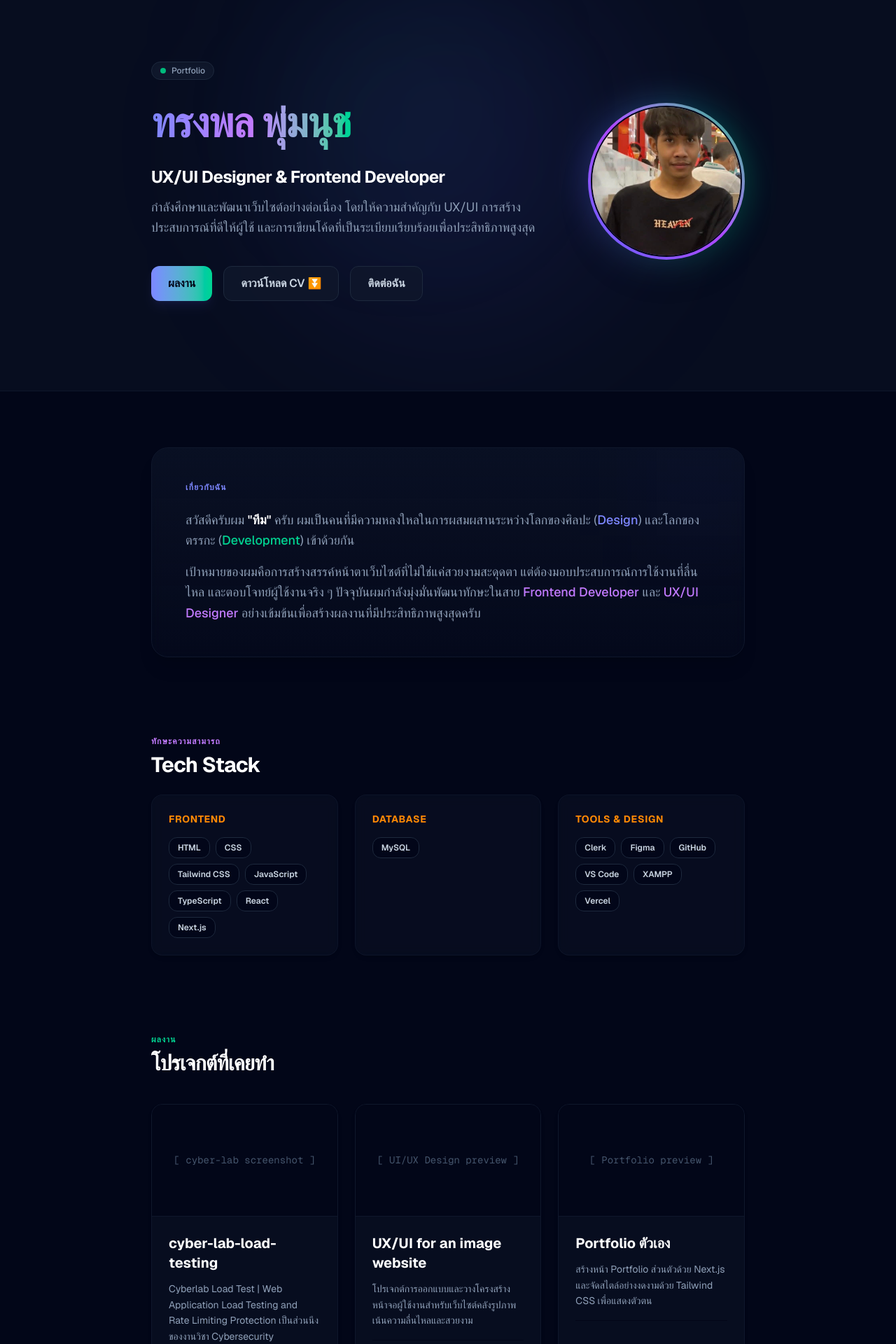
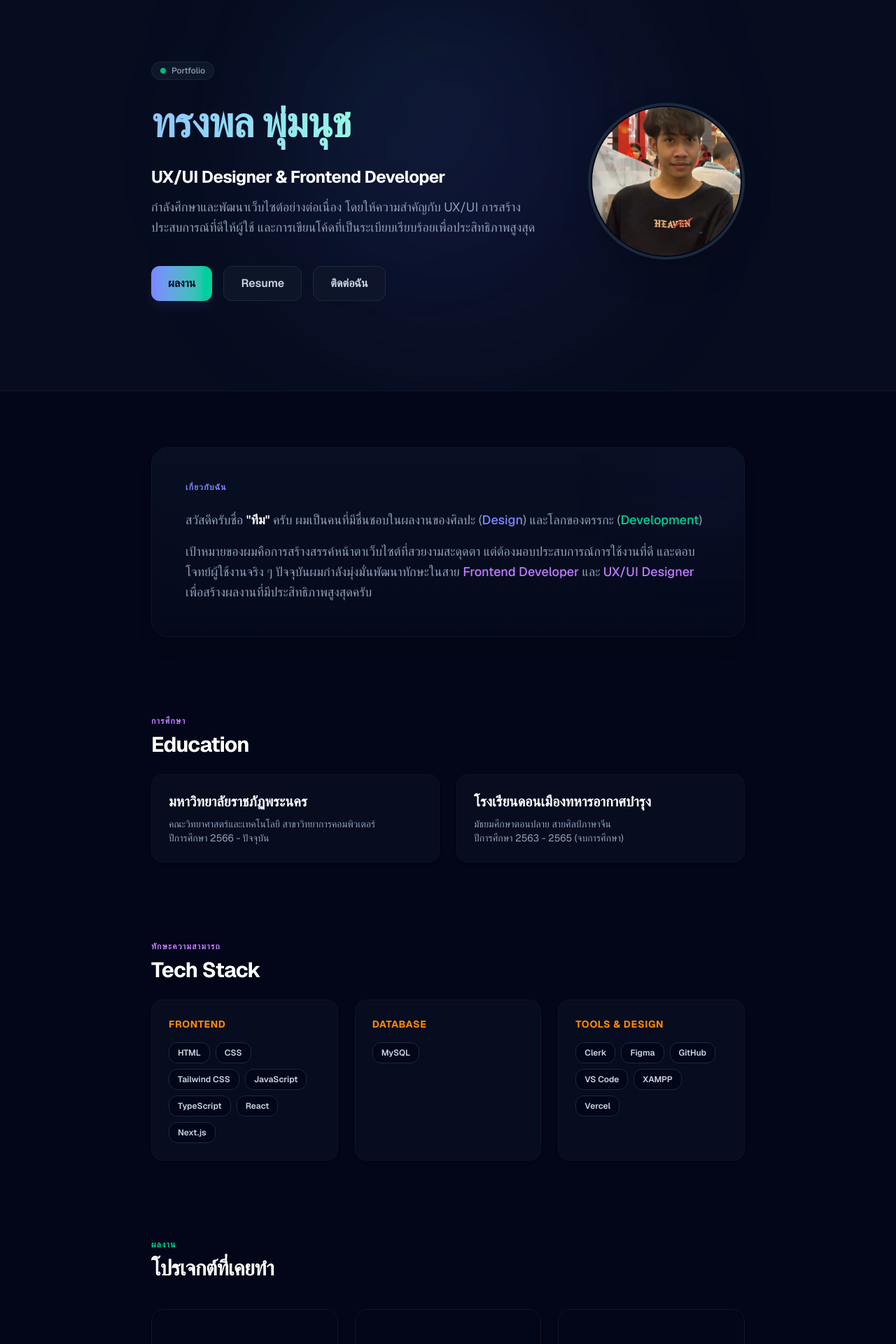
Before and after one commit to songpolteam005/my-portfolio-songpol, a Next.js app: page / in a window 1280 px wide. Shown: the part 40-1960 px from the top of the page at 70% size. Built offline with nearby package versions, Linux system fonts and the light colour scheme.

Commit message:
อัปเดต

```diff
--- a/app/page.tsx
+++ b/app/page.tsx
@@ -20,7 +20,7 @@ export default function Home() {
                 Portfolio
               </div>
               <h1 className="text-4xl md:text-6xl font-extrabold tracking-tight text-white leading-tight">
-                <span className="text-transparent bg-clip-text bg-gradient-to-r from-indigo-400 via-purple-400 to-emerald-400">ทรงพล พุ่มนุช</span>
+                <span className="text-transparent bg-clip-text bg-gradient-to-r from-blue-300 to-teal-200">ทรงพล พุ่มนุช</span>
               </h1>
 
               <div className="mt-6 space-y-3">
@@ -45,7 +45,7 @@ export default function Home() {
                   download
                   className="inline-flex items-center justify-center gap-2 px-6 py-3 border border-slate-800 text-base font-semibold rounded-xl text-slate-300 bg-slate-900/80 hover:bg-slate-900 hover:text-white transition-all duration-200 hover:-translate-y-0.5"
                 >
-                  ดาวน์โหลด CV ⏬
+                  Resume
                 </a>
 
                 <a
@@ -57,11 +57,10 @@ export default function Home() {
               </div>
             </div>
 
-            {/* ฝั่งขวา: รูปภาพกรอบโปรไฟล์แบบวงกลมเรืองแสง */}
+            {/* ฝั่งขวา: รูปภาพกรอบโปรไฟล์ (ปรับเป็นขอบสี Slate เรียบหรูแทนสีรุ้ง) */}
             <div className="flex-shrink-0 relative group">
-              <div className="absolute inset-0 bg-gradient-to-r from-indigo-500 to-emerald-500 rounded-full blur-xl opacity-40 group-hover:opacity-60 transition-opacity duration-300 animate-pulse" />
-
-              <div className="relative w-48 h-48 md:w-56 md:h-56 rounded-full p-1 bg-gradient-to-tr from-indigo-500 via-purple-500 to-emerald-500 shadow-2xl">
+              {/* ลบเงาเรืองแสงสีรุ้งด้านหลังออกเพื่อให้ดูเรียบง่ายขึ้น */}
+              <div className="relative w-48 h-48 md:w-56 md:h-56 rounded-full p-1 bg-slate-800 shadow-2xl transition-colors duration-300 group-hover:bg-indigo-500/50">
                 <div className="w-full h-full bg-slate-950 rounded-full overflow-hidden border-2 border-slate-950">
                   <img
                     src="/team.jpg"
@@ -87,15 +86,39 @@ export default function Home() {
           </div>
           <div className="text-slate-400 text-lg leading-relaxed space-y-4">
             <p>
-              สวัสดีครับผม <span className="text-white font-semibold">"ทีม"</span> ครับ
-              ผมเป็นคนที่มีความหลงใหลในการผสมผสานระหว่างโลกของศิลปะ (<span className="text-indigo-400 font-medium">Design</span>)
-              และโลกของตรรกะ (<span className="text-emerald-400 font-medium">Development</span>) เข้าด้วยกัน
+              สวัสดีครับชื่อ <span className="text-white font-semibold">"ทีม"</span> ครับ
+              ผมเป็นคนที่มีชื่นชอบในผลงานของศิลปะ (<span className="text-indigo-400 font-medium">Design</span>)
+              และโลกของตรรกะ (<span className="text-emerald-400 font-medium">Development</span>)
             </p>
             <p>
-              เป้าหมายของผมคือการสร้างสรรค์หน้าตาเว็บไซต์ที่ไม่ใช่แค่สวยงามสะดุดตา แต่ต้องมอบประสบการณ์การใช้งานที่ลื่นไหล
+              เป้าหมายของผมคือการสร้างสรรค์หน้าตาเว็บไซต์ที่สวยงามสะดุดตา แต่ต้องมอบประสบการณ์การใช้งานที่ดี
               และตอบโจทย์ผู้ใช้งานจริง ๆ ปัจจุบันผมกำลังมุ่งมั่นพัฒนาทักษะในสาย <span className="text-purple-400 font-medium">Frontend Developer</span> และ
-              <span className="text-purple-400 font-medium"> UX/UI Designer</span> อย่างเข้มข้นเพื่อสร้างผลงานที่มีประสิทธิภาพสูงสุดครับ
+              <span className="text-purple-400 font-medium"> UX/UI Designer</span> เพื่อสร้างผลงานที่มีประสิทธิภาพสูงสุดครับ
             </p>
+          </div>
+        </section>
+
+        <section className="space-y-8">
+          <div className="mb-6 text-center md:text-left">
+            <p className="text-xs uppercase tracking-widest font-bold text-purple-400 mb-2">การศึกษา</p>
+            <h2 className="text-3xl font-bold text-white tracking-tight">Education</h2>
+          </div>
+
+
+
+          <div className="grid grid-cols-1 md:grid-cols-2 gap-6">
+            <div className="bg-slate-900/40 p-6 rounded-2xl border border-slate-900/80 shadow-md hover:border-indigo-500/20 transition-all backdrop-blur-sm">
+              <h3 className="text-xl font-bold text-white mb-2">มหาวิทยาลัยราชภัฏพระนคร</h3>
+              <p className="text-sm text-slate-400">คณะวิทยาศาสตร์และเทคโนโลยี สาขาวิทยาการคอมพิวเตอร์</p>
+              <p className="text-sm text-slate-400">ปีการศึกษา 2566 - ปัจจุบัน</p>
+            </div>
+
+            <div className="bg-slate-900/40 p-6 rounded-2xl border border-slate-900/80 shadow-md hover:border-indigo-500/20 transition-all backdrop-blur-sm">
+              <h3 className="text-xl font-bold text-white mb-2">โรงเรียนดอนเมืองทหารอากาศบำรุง</h3>
+              <p className="text-sm text-slate-400">มัธยมศึกษาตอนปลาย สายศิลป์ภาษาจีน</p>
+              <p className="text-sm text-slate-400">ปีการศึกษา 2563 - 2565 (จบการศึกษา)</p>
+
+            </div>
           </div>
         </section>
 
@@ -190,7 +213,7 @@ export default function Home() {
               </div>
             </article>
 
-            {/* การ์ดผลงานที่ 2 (UX/UI for an image website) - แก้ไขจุดที่บั๊กเรียบร้อยแล้ว */}
+            {/* การ์ดผลงานที่ 2 (UX/UI for an image website) */}
             <article className="group bg-slate-900/40 rounded-2xl border border-slate-900 shadow-md hover:shadow-xl hover:border-emerald-500/30 hover:bg-slate-900/80 transition-all duration-300 flex flex-col overflow-hidden">
               <div className="w-full h-40 bg-slate-950 flex items-center justify-center border-b border-slate-900 text-slate-600 font-mono text-sm relative group-hover:text-slate-400 transition-colors">
                 <span>[ UI/UX Design preview ]</span>
@@ -202,7 +225,7 @@ export default function Home() {
                     UX/UI for an image website
                   </h3>
                   <p className="mt-3 text-sm text-slate-400 leading-relaxed">
-                    โปรเจกต์การออกแบบและวางโครงสร้างหน้าจอผู้ใช้งานสำหรับเว็บไซต์คลังรูปภาพ เน้นความลื่นไหลและสวยงาม
+                    โปรเจกต์การออกแบบและวางโครงสร้างสำหรับเว็บไซต์คลังรูปภาพ
                   </p>
 
                   <div className="mt-4 pt-3 border-t border-slate-950 flex items-center gap-1.5 text-xs">
@@ -226,7 +249,7 @@ export default function Home() {
               </div>
             </article>
 
-            {/* การ์ดผลงานที่ 3 (Portfolio ตัวเอง) */}
+            {/* การ์ดผลงานที่ 3 (Portfolio ) */}
             <article className="group bg-slate-900/40 rounded-2xl border border-slate-900 shadow-md hover:shadow-xl hover:border-purple-500/30 hover:bg-slate-900/80 transition-all duration-300 flex flex-col overflow-hidden">
               <div className="w-full h-40 bg-slate-950 flex items-center justify-center border-b border-slate-900 text-slate-600 font-mono text-sm relative group-hover:text-slate-400 transition-colors">
                 <span>[ Portfolio preview ]</span>
@@ -235,10 +258,10 @@ export default function Home() {
               <div className="p-6 flex-1 flex flex-col justify-between">
                 <div>
                   <h3 className="text-xl font-bold text-white group-hover:text-purple-400 transition-colors duration-300">
-                    Portfolio ตัวเอง
+                    Portfolio
                   </h3>
                   <p className="mt-3 text-sm text-slate-400 leading-relaxed">
-                    สร้างหน้า Portfolio ส่วนตัวด้วย Next.js และจัดสไตล์อย่างงดงามด้วย Tailwind CSS เพื่อแสดงตัวตน
+                    สร้างหน้า Portfolio ส่วนตัวด้วย Next.js และจัด Tailwind CSS
                   </p>
 
                   <div className="mt-4 pt-3 border-t border-slate-950 flex items-center gap-1.5 text-xs">
@@ -253,8 +276,8 @@ export default function Home() {
                   </span>
                   <a
                     href="https://github.com/songpolteam005/my-portfolio-songpol"
-                  target= "_balnk"
-                  rel="noreferrer"
+                    target="_blank"
+                    rel="noreferrer"
                     className="inline-flex items-center gap-1.5 px-3 py-1.5 rounded-lg text-xs font-bold bg-slate-800 text-slate-300 hover:bg-purple-500 hover:text-white transition-all duration-200 shadow-sm"
                   >
                     Portfolio 🔗
@@ -295,6 +318,7 @@ export default function Home() {
             </div>
           </div>
 
+
           <div className="grid grid-cols-1 sm:grid-cols-2 gap-4 mt-4">
             <a
               href="https://github.com/songpolteam005"
@@ -304,11 +328,21 @@ export default function Home() {
             >
               <span className="text-2xl bg-slate-800 p-2.5 rounded-xl text-slate-400 group-hover:scale-110 transition-transform group-hover:text-white">🐈‍⬛</span>
               <div>
-                <p className="text-xs text-slate-500 font-medium">ดูโค้ดบน</p>
+                <p className="text-xs text-slate-500 font-medium">ดูโค้ด</p>
                 <p className="text-sm font-semibold text-slate-200 group-hover:text-white">GitHub Profile</p>
               </div>
             </a>
+            <div className="flex items-center gap-4 p-4 rounded-xl bg-slate-950/60 border border-slate-900">
+              <span className="text-2xl bg-emerald-500/10 p-2.5 rounded-xl text-emerald-400">📘</span>
+              <div>
+                <p className="text-xs text-slate-500 font-medium"> Facebook</p>
+                <p className="text-sm font-semibold text-slate-200">Songpol Pomnuch </p>
+              </div>
+            </div>
           </div>
+
+
+
         </section>
 
       </main>
```
